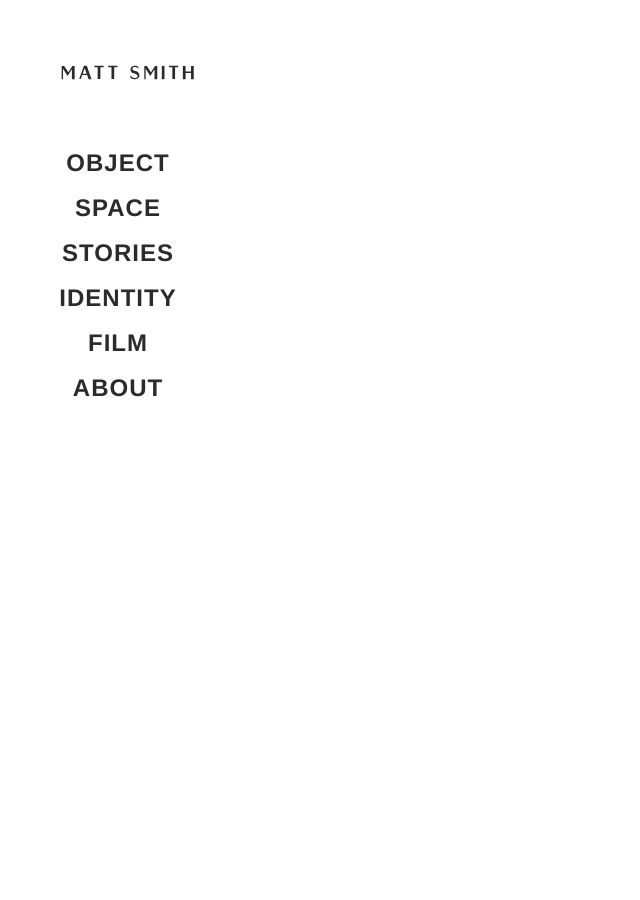
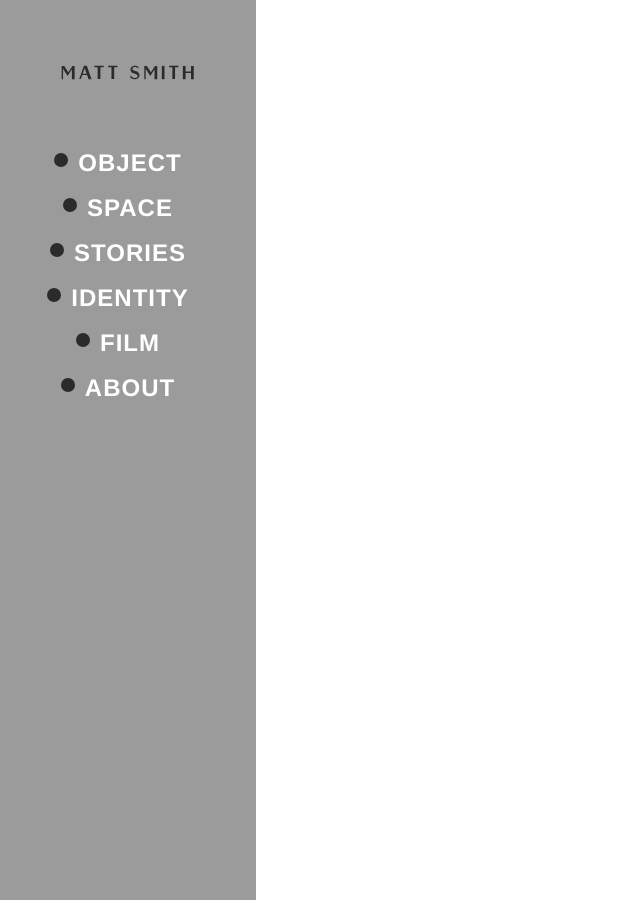
Before and after one commit to studiomattsmith/studiomattsmith.github.io, a Jekyll site: the page built from category_structure.md, in a window 1280 px wide. Shown: the whole page, without its empty margins (0-640 px from the left). Built offline with Jekyll 4.4.1, drawn with Linux system fonts in a browser that asks for light colours.

Commit message:
preloader

```diff
--- a/assets/css/style.css
+++ b/assets/css/style.css
@@ -2266,8 +2266,8 @@ h6 {
   background: transparent;
   border-top: 4px solid transparent;
   border-right: 4px solid transparent;
-  border-bottom: 4px solid rgba(17, 17, 17, 0.3);
-  border-left: 4px solid rgba(17, 17, 17, 0.3);
+  border-bottom: 4px solid rgba(220, 220, 220, 0.3);
+  border-left: 4px solid rgba(220, 220, 220, 0.3);
   -webkit-animation: rotate 0.7s infinite linear;
   -moz-animation: rotate 0.7s infinite linear;
   -ms-animation: rotate 0.7s infinite linear;
@@ -2383,7 +2383,7 @@ h6 {
   width: 20%;
   z-index: 100;
   text-align: center;
-  background-color: #ffffff;
+  background-color: #9b9b9b;
 }
 @media (min-width: 0px) and (max-width: 767px) {
   /* line 1, ../_scss/ui/_nav.scss */
@@ -2457,7 +2457,24 @@ h6 {
   position: relative;
   left: -10px;
   text-decoration: none;
-  color: #2b2b2b;
+  color: #FFF;
+}
+/* line 57, ../_scss/ui/_nav.scss */
+#nav ul li a .key {
+  display: -moz-inline-stack;
+  display: inline-block;
+  vertical-align: top;
+  zoom: 1;
+  *display: inline;
+  width: 14px;
+  height: 14px;
+  -webkit-border-radius: 7px;
+  border-radius: 7px;
+  background-clip: padding-box;
+  /* stops bg color from leaking outside the border: */
+  margin-right: 10px;
+  position: relative;
+  top: 3px;
 }
 /* line 66, ../_scss/ui/_nav.scss */
 #nav ul li a:hover {
```
